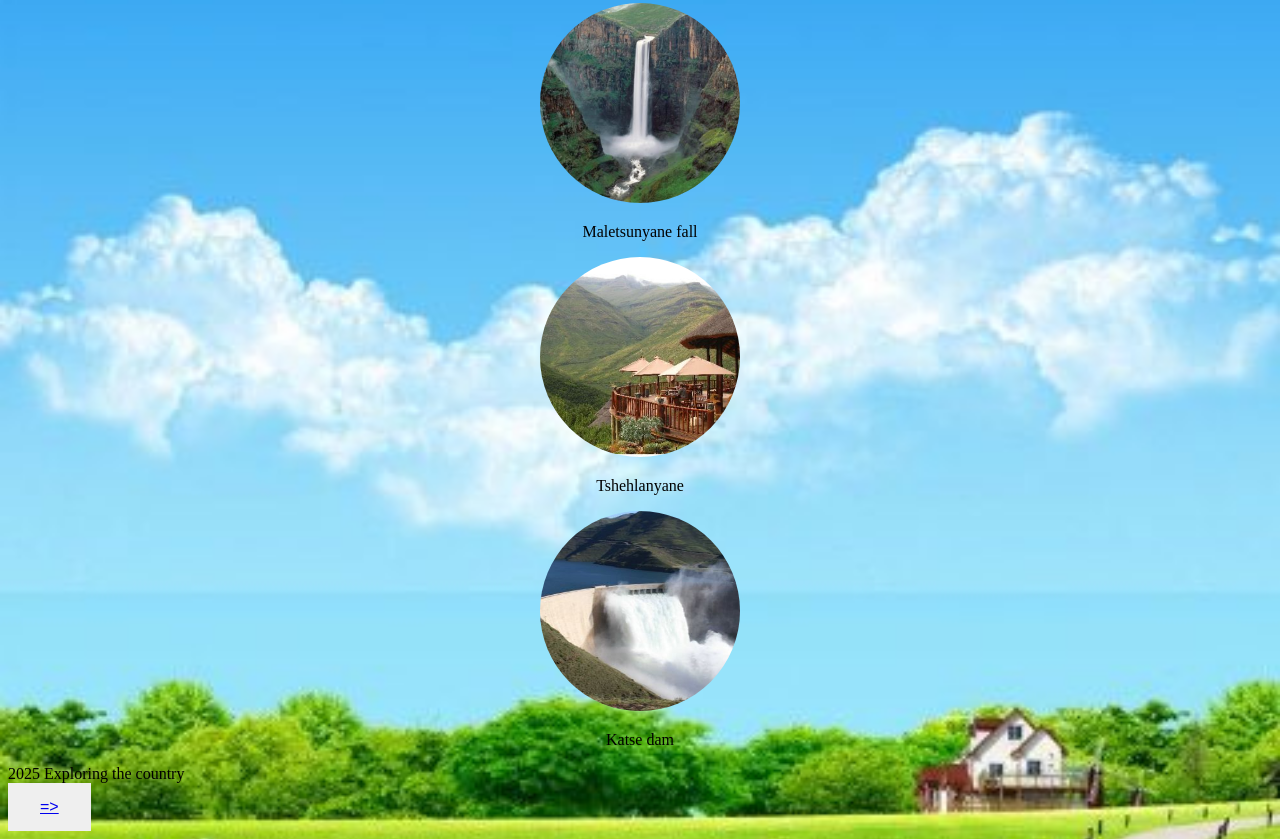
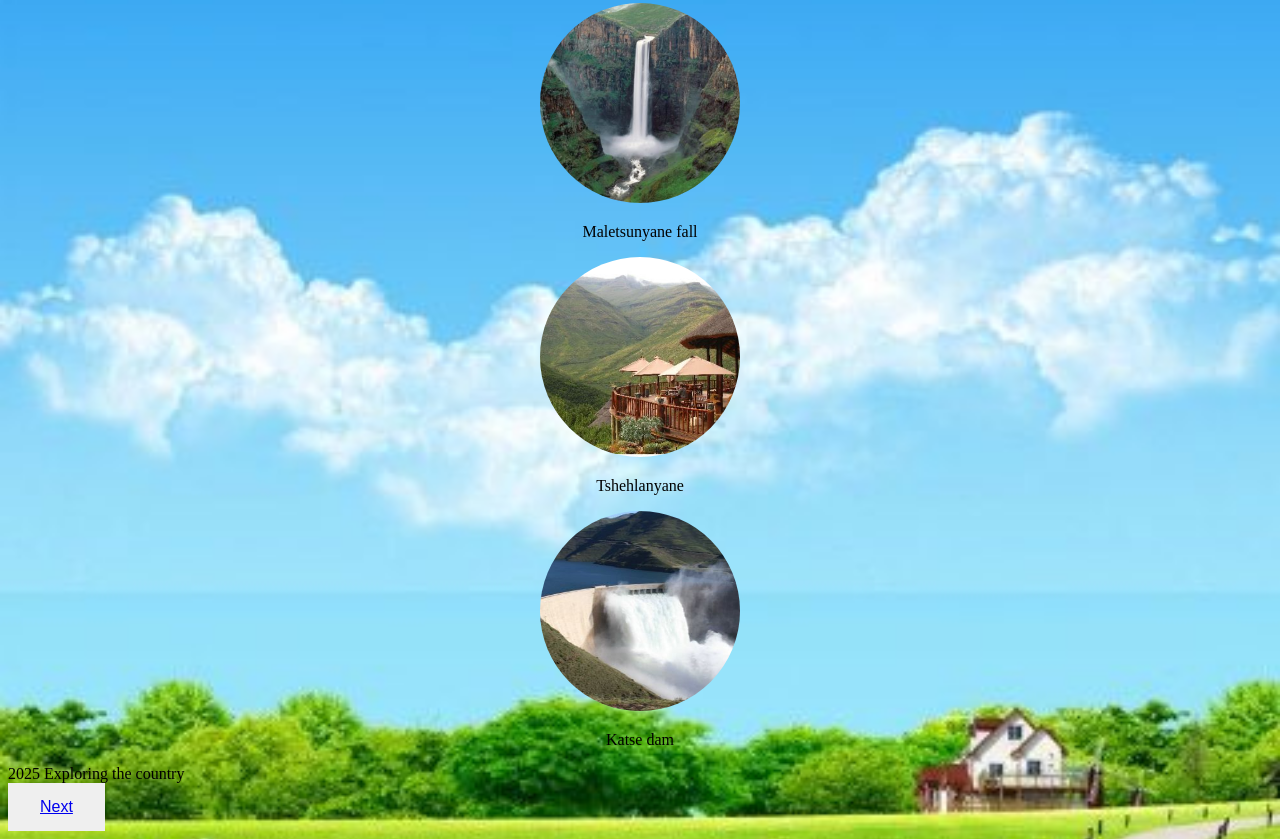
Before and after one commit to Letila295/Tshidy, a plain HTML site: page index.html in a window 1280 px wide. Shown: the part 775-1614 px from the top of the page. Drawn offline with Linux system fonts and the light colour scheme; a web font is replaced by a local one.

Commit message:
Update index.html

```diff
--- a/index.html
+++ b/index.html
@@ -246,7 +246,7 @@ Rounded button {
   <footer>2025 Exploring the country
       </footer>
 
-        <button><a href="Travel Destination.html">=></a></button>
+        <button><a href="Destination_page.html">Next</a></button>
 
 
 
```
